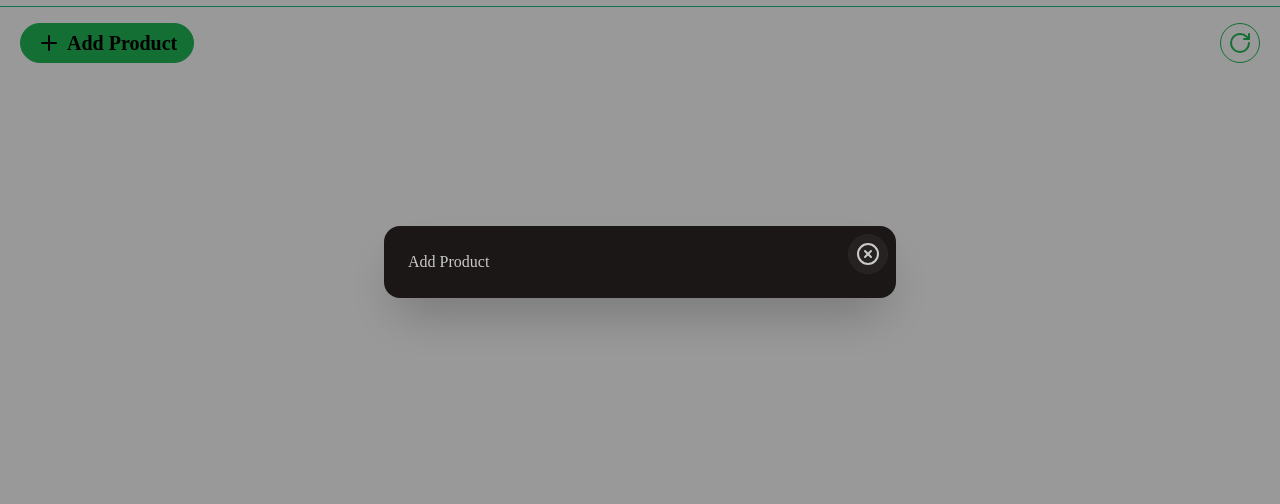
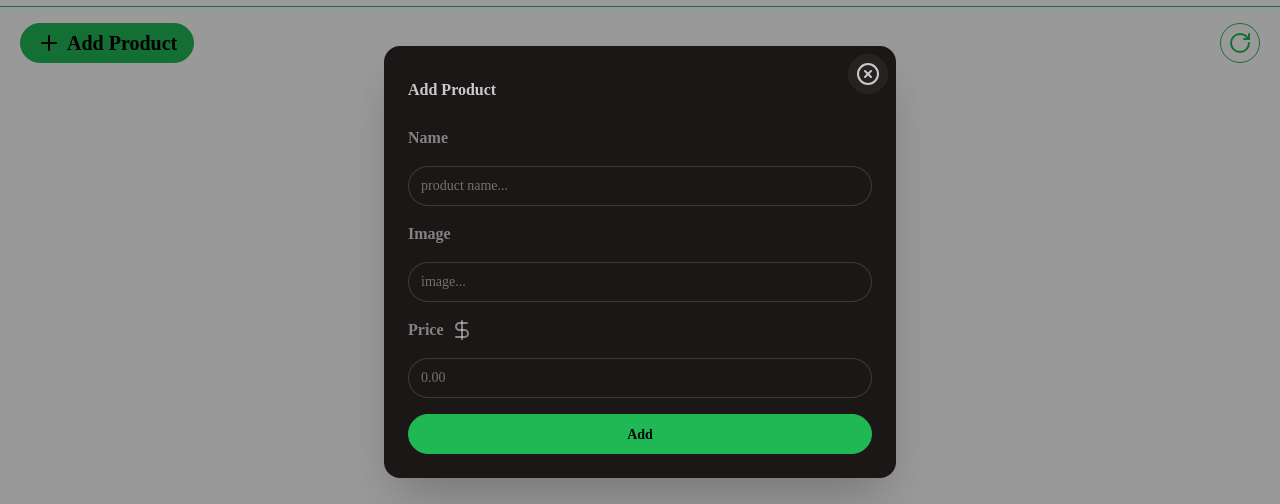
Before and after one commit to msa-developer/pern-stack, a React (Vite) app in the folder frontend/: page / in a window 1280 px wide. Both pictures are taken after a click on the button "Add Product". Shown: the part 138-642 px from the top of the page. Built offline with nearby package versions, Linux system fonts and the light colour scheme; no server answers.

Commit message:
fixing the working of form

```diff
--- a/frontend/src/components/CreateProduct.jsx
+++ b/frontend/src/components/CreateProduct.jsx
@@ -1,18 +1,65 @@
-import { CircleX } from "lucide-react";
+import { CircleX, DollarSign } from "lucide-react";
 import useProductStore from "../zustand/useProductStore";
 
 const CreateProduct = () => {
-  const { CreateProduct } = useProductStore();
+  const { CreateProduct, formData, setFormData } = useProductStore();
 
   return (
     <dialog id="modal" className="modal">
       <main className="modal-box">
-        <form method="dialog" onSubmit={CreateProduct}>
+        <form method="dialog">
           <button className="btn btn-circle btn-soft btn-ghost absolute right-2 top-2">
             <CircleX />
           </button>
         </form>
-        <h3>Add Product</h3>
+        <form
+          onSubmit={CreateProduct}
+          className="flex flex-col w-full space-y-4"
+        >
+          <legend className="fieldset-legend">Add Product</legend>
+
+          <label className="label font-bold">Name</label>
+          <input
+            type="text"
+            onChange={(e) => setFormData({ ...formData, name: e.target.value })}
+            value={formData.name}
+            className="input w-full"
+            placeholder="product name..."
+          />
+
+          <label className="label font-bold">Image</label>
+          <input
+            type="text"
+            value={formData.image}
+            className="input w-full"
+            placeholder="image..."
+            onChange={(e) =>
+              setFormData({ ...formData, image: e.target.value })
+            }
+          />
+
+          <label className="label font-bold">
+            Price <DollarSign />{" "}
+          </label>
+          <input
+            type="number"
+            value={formData.price}
+            className="input w-full"
+            placeholder="0.00"
+            onChange={(e) =>
+              setFormData({ ...formData, price: e.target.value })
+            }
+          />
+          <button
+            type="submit"
+            className="btn btn-primary"
+            onClick={(e) => {
+              e.preventDefault();
+            }}
+          >
+            Add
+          </button>
+        </form>
       </main>
     </dialog>
   );
```
